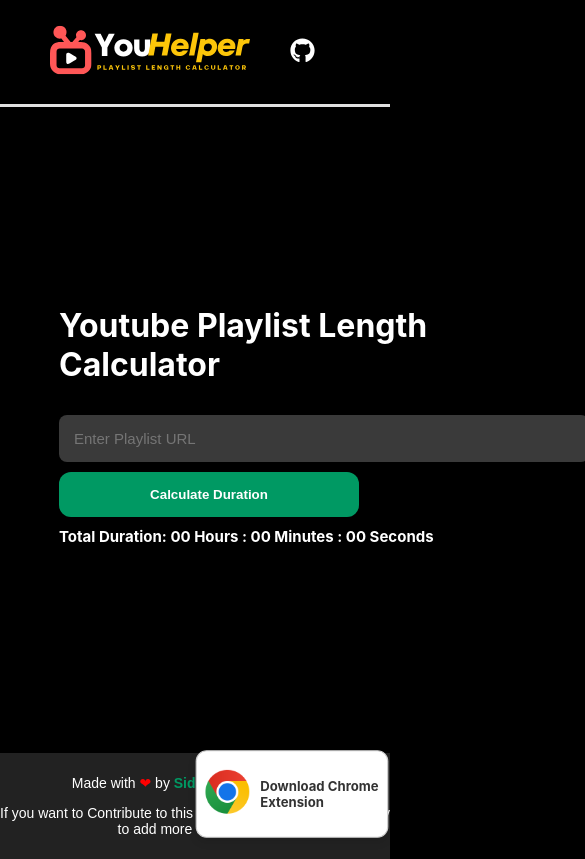
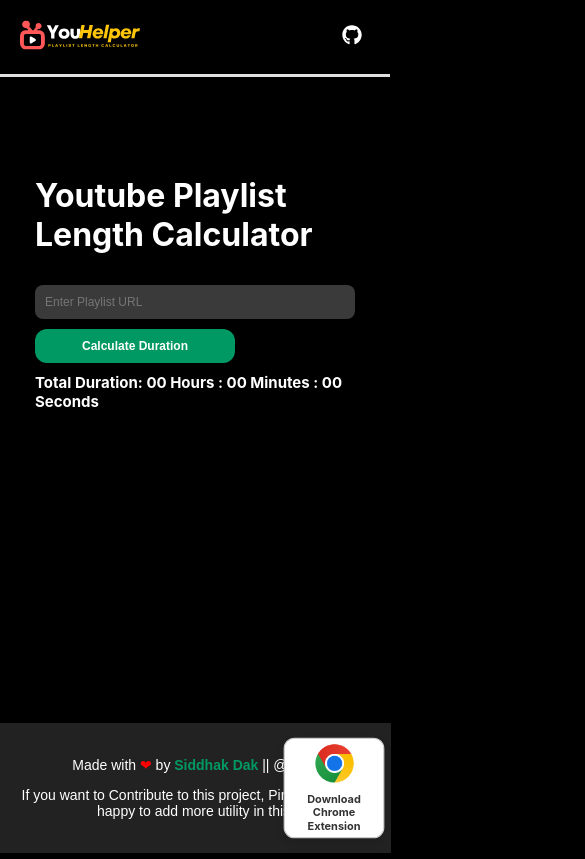
Before and after one commit to siddhakdak/YouHelper, a React (Create React App) app: page / in a window 390 px wide. Shown: the top 859 px of the page, 585 px wide, since content can reach past the window. Built offline with nearby package versions, Linux system fonts and the light colour scheme.

Commit message:
responsive version

```diff
--- a/src/components/Extension.css
+++ b/src/components/Extension.css
@@ -65,3 +65,28 @@
       font-size: 12px;
     }
   }
+
+
+  @media (max-width: 480px) {
+    .outer {
+      position: fixed;
+      bottom: 10px;
+      right: 10px;
+      padding: 5px;
+      flex-direction: column; /* Stack elements vertically */
+      align-items: center;
+      justify-content: center;
+      width: 80px; /* Adjust width to fit smaller screens */
+    }
+
+    .chromelogo img {
+      width: 35px;
+      height: 35px;
+    }
+
+    .text h4 {
+      font-size: 10px;
+      margin: 5px 0 0 0; /* Reduce margin to fit text */
+      text-align: center;
+    }
+  }
--- a/src/components/Footer.css
+++ b/src/components/Footer.css
@@ -27,3 +27,10 @@
     50% { transform: scale(1.1); }
     100% { transform: scale(1); }
   }
+
+  @media (max-width: 480px) {
+    .footer{
+      width: 90%;
+      padding: 20px;
+    }
+  }
--- a/src/components/Header.css
+++ b/src/components/Header.css
@@ -46,3 +46,52 @@
     height: 25px;
     width: 25px;
   }
+
+
+  /* Media queries for responsiveness */
+@media (max-width: 768px) {
+  .header_main {
+    flex-direction: column;
+    padding: 20px;
+  }
+
+  .logo img {
+    height: 60px;
+    width: 150px;
+  }
+
+  .lists {
+    flex-direction: column;
+    align-items: center;
+  }
+
+  .lists li {
+    margin: 10px 0;
+  }
+}
+
+@media (max-width: 480px) {
+  .header_main {
+    padding: 10px 20px;
+    flex-direction: row;
+  }
+
+  .logo img {
+    height: 50px;
+    width: 120px;
+  }
+
+  .lists {
+    flex-direction: column;
+  }
+
+  .lists li {
+    margin: 5px 0;
+    padding: 8px;
+  }
+
+  .gitlogo {
+    height: 20px;
+    width: 20px;
+  }
+}
--- a/src/components/Playlist.css
+++ b/src/components/Playlist.css
@@ -115,3 +115,60 @@
 img[src=""] {
     visibility: hidden; /* Hides the image if the src is empty */
 }
+
+@media (max-width: 480px) {
+    .input{
+        width: 300px;
+        padding: 10px;
+        font-size: 12px;
+    }
+
+    .button{
+        padding: 10px;
+        font-size: 12px;
+        width: 200px;
+    }
+
+    .input-button{
+        margin: 10px;
+    }
+
+    .thumbnail{
+        width: 300px;
+        height: 200px;
+    }
+
+    .hero{
+        flex-direction: column;
+        align-items: center;
+        justify-content: center;
+    }
+
+    .h3{
+        font-size: 20px;
+    }
+
+    .durations-grid{
+        grid-template-columns: repeat(1, 1fr);
+    }
+
+    .durations-grid div{
+        width: 300px;
+    }
+
+    .cards h4{
+        font-size: 12px;
+        padding: 0%;
+        font-weight: bolder;
+        padding: 8px;
+        margin: 0px;
+    }
+
+    .cards p{
+        font-size: 12px;
+        padding: 0%;
+        font-weight: normal;
+        padding: 8px;
+        margin: 0px;
+    }
+}
```
